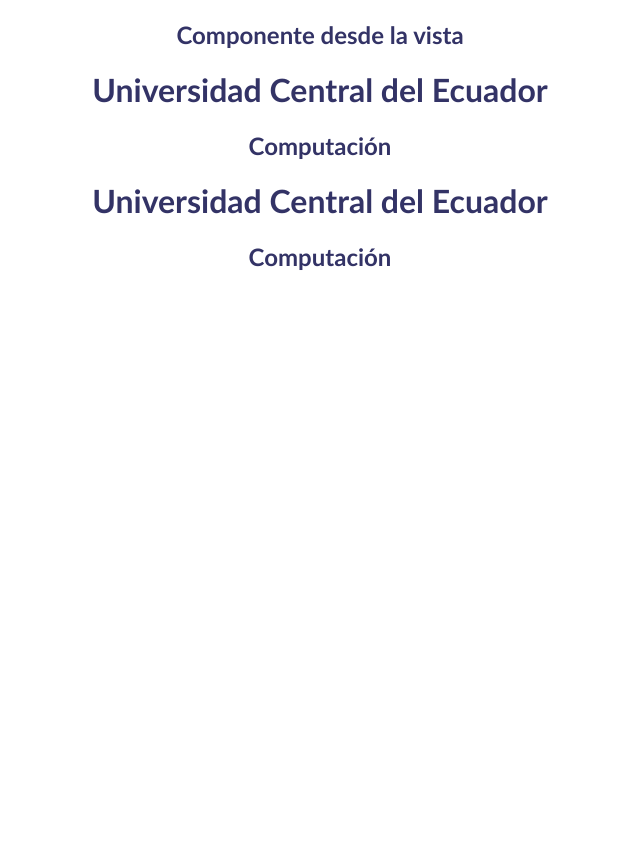
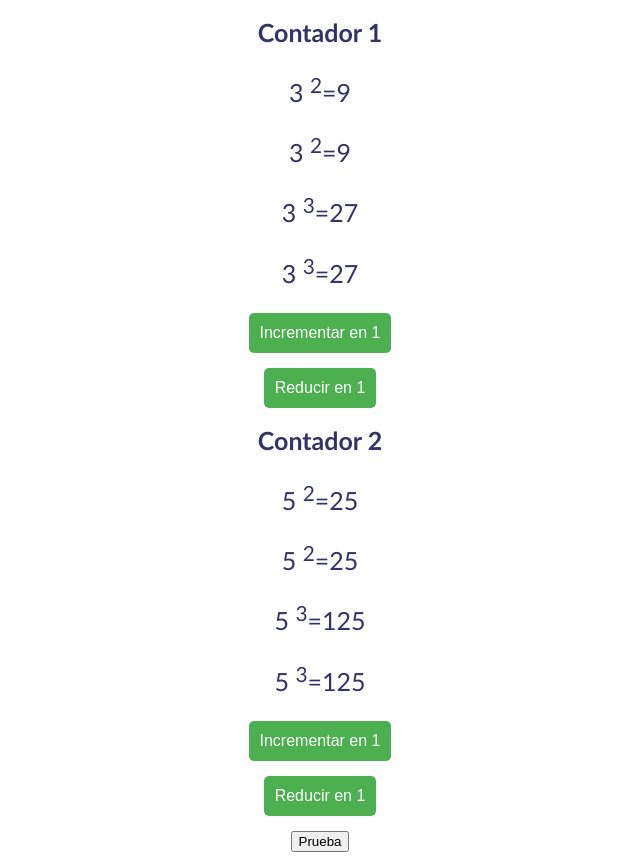
Before and after one commit to adlasca/pw_vue_u2_al, a Vue app: page / in a window 1280 px wide. Shown: the whole page, without its empty margins (320-960 px from the left). Before the commit the page ends 800 px from the top, so only its background shows below. Built offline with nearby package versions, Linux system fonts and the light colour scheme.

Commit message:
Directivas en vue

```diff
--- a/src/App.vue
+++ b/src/App.vue
@@ -1,19 +1,15 @@
 <template>
   <div id="app">
     <ContadorView/>
-    <Contador/>
-    <Contador/>
   </div>
 </template>
 
 <script>
 import ContadorView from '../src/views/ContadorView.vue';
-import Contador from '../src/components/Contador.vue';
 export default {
   name: 'App',
   components: {
-    ContadorView,
-    Contador
+    ContadorView
   }
 
 };
@@ -53,4 +49,7 @@
 README.md: archivo de documentacion del proyecto
 package.json: administra las dependencias y scripts del proyecto de forma resumida
 vue.config.js: configuracion personalizada para proyectos Vue CLI, como la configuracion del servidor de desarrollo, alias de rutas y otras opciones avanzadas.
+
+Propiedad Reactiva: capacidad de Vue.js para detectar cambios en los datos y actualizar automaticamente la interfaz de usuario en consecuencia.
+Options API: forma tradicional de definir componentes en Vue.js utilizando opciones como data, methods, computed, etc.
 -->
--- a/src/components/Contador.vue
+++ b/src/components/Contador.vue
@@ -1,21 +1,91 @@
 <!--Elementos hmtl-->
 <template>
   <div>
-    <h1>Universidad Central del Ecuador</h1>
-    <h2>Computación</h2>
-</div>
+    <h1>{{ tit }}</h1>
+    <p>{{ numero }} <sup>2</sup>={{ obtenerCuadrado() }}</p>
+    <p>{{ numero }} <sup>2</sup>={{ obtenerCuadrado() }}</p>
+    <p>{{ numero }} <sup>3</sup>={{ obtenerCubo }}</p>
+    <p>{{ numero }} <sup>3</sup>={{ obtenerCubo }}</p>
+    <div id="botones">
+      <button id="boton" @click="incrementar">Incrementar en 1</button>
+      <button id="boton" @click="reducir">Reducir en 1</button>
+      <button v-show="mostrar">Prueba</button>
+    </div>
+  </div>
 </template>
-
+<!--Directivas: Palabra clave que permite a vue manipular el DOM de manera reactiva-->
 <!-- Elementos Js-->
 <script>
-export default {};
+export default {
+  //---Options API---
+  //Propiedades compustadas:
+  //Elementos que se ejecutan solo si cambian los datos reactivos que utilizan
+  //Se definen en la seccion computed, se declara igual que un metodo
+  data() {
+    return {
+      numero: this.inicio,
+      titulo: "Contador",
+    };
+  },
+  methods: {
+    obtenerCuadrado() {
+      //Cuando se usa propiedad reactiva se usa this
+      console.log("Calculando el cuadrado de ", this.numero);
+      return this.numero * this.numero;
+    },
+    incrementar() {
+      console.log(this.tit);
+      this.numero++;
+    },
+    reducir() {
+      this.numero--;
+    },
+  },
+  computed: {
+    obtenerCubo() {
+      console.log("Calculando el cubo de ", this.numero);
+      return this.numero * this.numero * this.numero;
+    },
+    //props: variables que se pasan de un componente padre a un componente hijo
+  },
+  //Si es un props de numero usar "v-bind:" o solo ":"
+  //props:['tit','inicio','mostrar']
+  props: {
+    tit: String,
+    inicio: {
+      type:Number,
+      default:1,
+      validator(value){
+        return value>10;
+      }
+    },
+    mostrar: Boolean,
+  },
+  //Tipos de props: String, Number, Boolean, Array, Object, Date, funcion, BigInt(enteros grandes)
+};
 </script>
 
 <!-- Elementos CSS-->
 <style>
-h1, h2 {
+h1,
+p {
   color: rgb(51, 51, 102);
   text-align: center;
-  font-family:'Gill Sans', 'Gill Sans MT', Calibri, 'Trebuchet MS', sans-serif
+  font-family: "Gill Sans", "Gill Sans MT", Calibri, "Trebuchet MS", sans-serif;
+  font-size: 25px;
+}
+#boton {
+  display: block;
+  margin: 0 auto 15px auto;
+  font-size: 16px;
+  background-color: #4caf50;
+  color: white;
+  border: none;
+  border-radius: 5px;
+  cursor: pointer;
+  padding: 1cap;
+}
+#botones {
+  text-align: center;
 }
 </style>
--- a/src/views/ContadorView.vue
+++ b/src/views/ContadorView.vue
@@ -1,17 +1,18 @@
 <template>
   <div>
-    <h2>Componente desde la vista</h2>
+    <Contador tit="Contador 1" :inicio="3" :mostrar="false"/>
+    <Contador tit="Contador 2" :inicio="5" :mostrar="true"/>
   </div>
 </template>
 
 <script>
-export default {};
+import Contador from "../components/Contador.vue";
+export default {
+  components: {
+    Contador,
+  },
+};
 </script>
 
 <style>
-h2 {
-  color: rgb(51, 51, 102);
-  text-align: center;
-  font-family: Helvetica, sans-serif;
-}
 </style>
```
